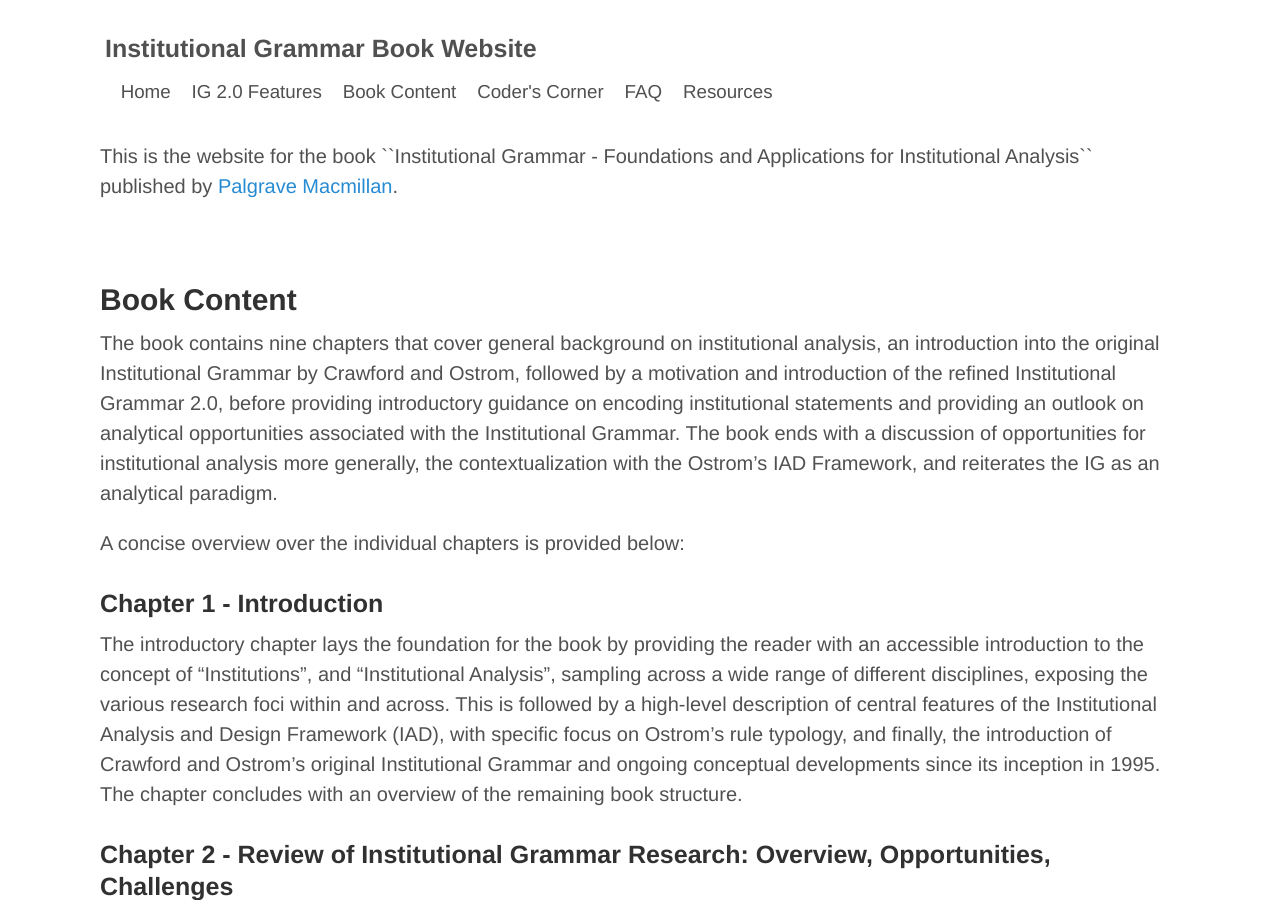
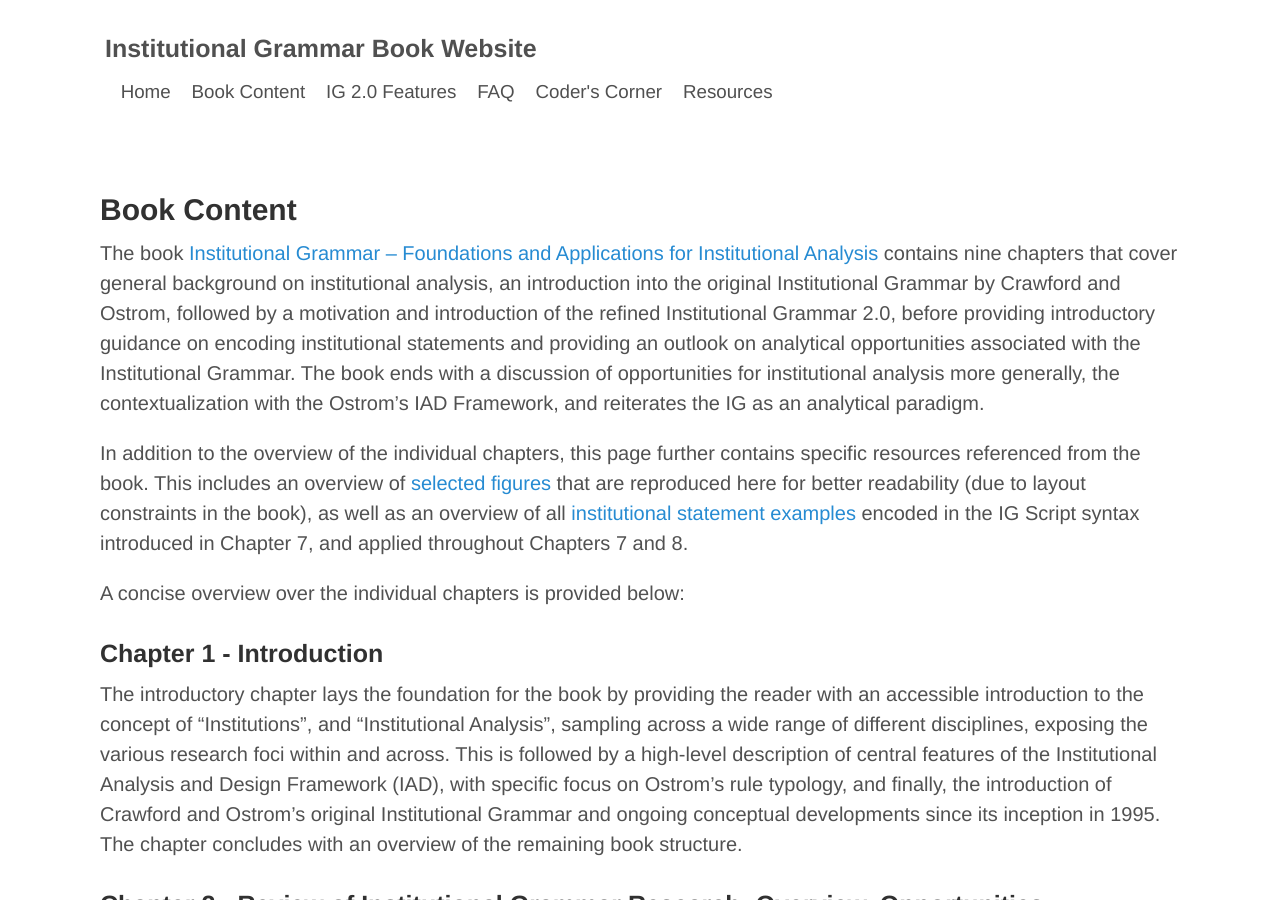
Before and after one commit to InstitutionalGrammar/IG-Book, a Jekyll site: the page built from book-content.md, in a window 1280 px wide and 900 px high. Built offline with Jekyll 4.4.1, drawn with Linux system fonts in a browser that asks for light colours; some of the changed text lies outside the part shown.

Commit message:
Added references to figures and examples. Revised menu structure.

```diff
--- a/_layouts/default.html
+++ b/_layouts/default.html
@@ -18,24 +18,24 @@
      <small>
         &nbsp;&nbsp;&nbsp;<a href="{{ site.path }}/index.html">Home</a>
      </small>
+	 <small>
+       &nbsp;&nbsp;&nbsp;<a href="{{ site.path }}/book-content.html">Book Content</a>
+     </small>
      <small>
         &nbsp;&nbsp;&nbsp;<a href="{{ site.path }}/features.html">IG 2.0 Features</a>
      </small>
      <small>
-       &nbsp;&nbsp;&nbsp;<a href="{{ site.path }}/book-content.html">Book Content</a>
+       &nbsp;&nbsp;&nbsp;<a href="{{ site.path }}/faq.html">FAQ</a>
      </small>
-     <small>
+	 <small>
        &nbsp;&nbsp;&nbsp;<a href="{{ site.path }}/coding.html">Coder's Corner</a>
-     </small>
-     <small>
-       &nbsp;&nbsp;&nbsp;<a href="{{ site.path }}/faq.html">FAQ</a>
      </small>
      <small>
        &nbsp;&nbsp;&nbsp;<a href="{{ site.path }}/resources.html">Resources</a>
      </small>
    </h3>
-   <br>
-   This is the website for the book ``Institutional Grammar - Foundations and Applications for Institutional Analysis`` published by <a href="https://www.palgrave.com/gp/book/9783030863715#">Palgrave Macmillan</a>.
+   <!-- <br>
+   This is the website for the book ``Institutional Grammar - Foundations and Applications for Institutional Analysis`` published by <a href="https://www.palgrave.com/gp/book/9783030863715#">Palgrave Macmillan</a>.-->
 </header>
 
 <div id="content">
--- a/book-content.md
+++ b/book-content.md
@@ -5,7 +5,9 @@ title: IG Book
 
 ## Book Content
 
-The book contains nine chapters that cover general background on institutional analysis, an introduction into the original Institutional Grammar by Crawford and Ostrom, followed by a motivation and introduction of the refined Institutional Grammar 2.0, before providing introductory guidance on encoding institutional statements and providing an outlook on analytical opportunities associated with the Institutional Grammar. The book ends with a discussion of opportunities for institutional analysis more generally, the contextualization with the Ostrom's IAD Framework, and reiterates the IG as an analytical paradigm.
+The book <a href="https://doi.org/10.1007/978-3-030-86372-2">Institutional Grammar -- Foundations and Applications for Institutional Analysis</a> contains nine chapters that cover general background on institutional analysis, an introduction into the original Institutional Grammar by Crawford and Ostrom, followed by a motivation and introduction of the refined Institutional Grammar 2.0, before providing introductory guidance on encoding institutional statements and providing an outlook on analytical opportunities associated with the Institutional Grammar. The book ends with a discussion of opportunities for institutional analysis more generally, the contextualization with the Ostrom's IAD Framework, and reiterates the IG as an analytical paradigm.
+
+In addition to the overview of the individual chapters, this page further contains specific resources referenced from the book. This includes an overview of [selected figures](book-figures.md) that are reproduced here for better readability (due to layout constraints in the book), as well as an overview of all [institutional statement examples](book-examples.md) encoded in the IG Script syntax introduced in Chapter 7, and applied throughout Chapters 7 and 8.
 
 A concise overview over the individual chapters is provided below:
 
@@ -37,10 +39,14 @@ Chapter 6 introduces the final and highest level of expressiveness, IG Logico. S
 
 Chapter 7 provides a general introduction into the encoding of institutional statements by first outlining general methodological guidelines and considerations relevant as part of the research design process, before giving operational guidance on the encoding of institutional information based on a novel notation, IG Script, that captures all features introduced as part of IG 2.0. The concrete coding of sampled statements is highlighted and discussed. The chapter concludes with a general discussion of operational challenges related to reliability testing.
 
+All IG Script-encoded examples from Chapter 7 can be found <a href="https://newinstitutionalgrammar.org/book-examples#ed1ch7">here</a>.
+
 ### Chapter 8 - Institutional Analysis and Applications
 
 The penultimate chapter provides a repository of analytical opportunities, combining both established approaches of descriptive analysis as applied in the context of the original Institutional Grammar, as well as novel research directions enabled by the refinements introduced throughout the book. The chapter stratifies those into analyses operating on statement and systemic level on the one hand, and static vs. dynamic approaches to institutional analysis on the other. To support quantitative analysis, the chapter proposes a set of metrics related to the complexity of institutional information, exemplifies the establishment of epistemological linkages with encoded institutional statements, and showcases the potential of reconstructing fine-grained encoded institutional information to extrapolate institutional information from multi-actor perspectives. The chapter concludes with a summary of the general kinds of analyses performed based on different levels of encoding and points to further analytical directions enabled by IG 2.0.
 
+All IG Script-encoded examples from Chapter 8 can be found <a href="https://newinstitutionalgrammar.org/book-examples#ed1ch8">here</a>.
+
 ### Chapter 9 - Contextualization and Future Development of the Institutional Grammar
 
 The final chapter positions the IG as introduced in this book as an analytical paradigm, highlighting the way in which institutions are perceived and analysed, and guiding the analytical process, while being agnostic about specific analytical facilities the analyst may choose to employ based on disciplinary traditions or methodological suitability. The chapter further highlights future directions in development specific to the IG itself, recontextualizes the IG with the broader IAD framework in which the original IG embeds, and finishes by motivating the need for an interdisciplinary approach to institutional analysis and the corresponding opportunities the IG promises.
```
Also changed, not shown: index.md (+1 -1 lines).
